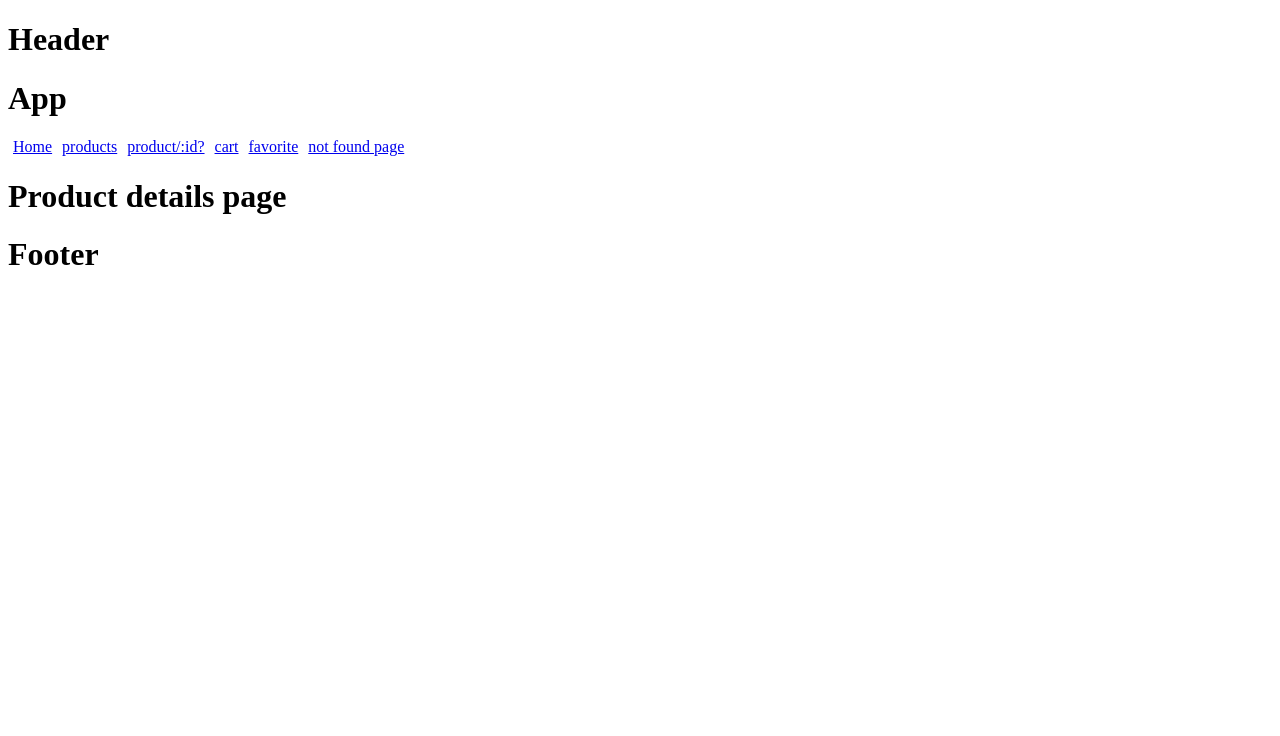
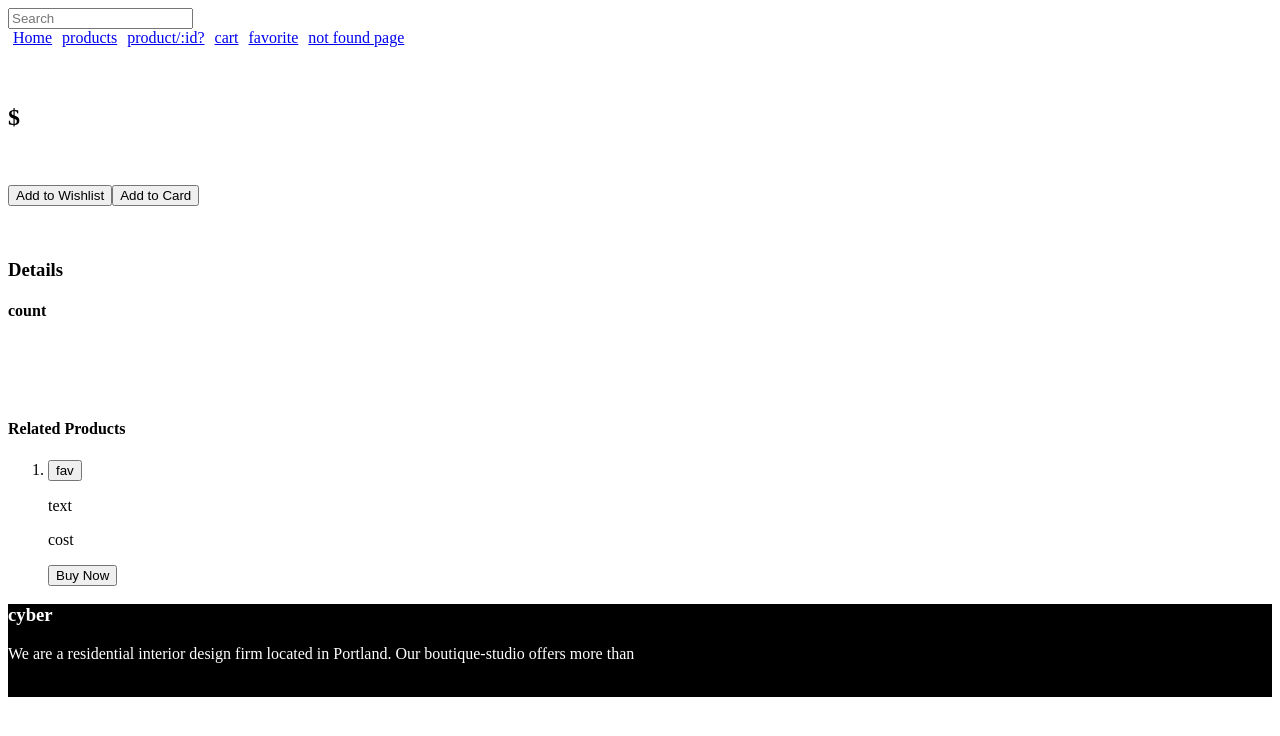
Before and after one commit to Nikonets-Maria/final_project, a Vue app in the folder myapp/: page /product/1 in a window 1280 px wide. Before the commit this address had no page. Shown: the top 736 px of the page. Built offline with nearby package versions, Linux system fonts and the light colour scheme.

Commit message:
new commit

```diff
--- a/myapp/src/App.vue
+++ b/myapp/src/App.vue
@@ -7,7 +7,6 @@ import Footer from './components/Footer.vue';
 
 <template>
   <Header></Header>
-  <h1>App</h1>
     <div class="wrapper">
       <nav>
         <RouterLink to="/" class="link">Home</RouterLink>
--- a/myapp/src/components/Footer.vue
+++ b/myapp/src/components/Footer.vue
@@ -1,7 +1,33 @@
 
 
 <template>
-  <h1>Footer</h1>
+
+  <div class="footer_content">
+    <div>
+      <div class="info">
+        <h3>cyber</h3>
+        <p>We are a residential interior design firm located in Portland. Our boutique-studio offers more than</p>
+      </div>
+
+      <div class="services">
+
+      </div>
+
+      <div class="to_buyer">
+
+      </div>
+
+    </div>
+
+    <div class="social_media">
+      <img class="media_img"/>
+      <img class="media_img"/>
+      <img class="media_img"/>
+      <img class="media_img"/>
+    </div>
+
+  </div>
+
 </template>
 
 <script setup>
@@ -10,4 +36,9 @@
 
 <style scoped>
 
+.footer_content{
+  background-color: black;
+  color: white;
+}
+
 </style>
--- a/myapp/src/components/Header.vue
+++ b/myapp/src/components/Header.vue
@@ -3,9 +3,26 @@
 </script>
 
 <template>
-  <h1>Header</h1>
+
+  <div class="header_content">
+    <img class="logo"/>
+
+    <div class="search">
+      <input type="text" placeholder="Search"/>
+    </div>
+
+    <div class="icons_nav">
+      <img class="fav_logo"/>
+      <img class="cart_logo"/>
+    </div>
+  </div>
+
 </template>
 
 <style scoped>
 
+.header_content{
+  display: flex;
+}
+
 </style>
--- a/myapp/src/views/FavoriteView.vue
+++ b/myapp/src/views/FavoriteView.vue
@@ -3,7 +3,20 @@
 </script>
 
 <template>
-  <h1>Favorite page</h1>
+
+  <div class="">
+    <h4>Favorite</h4>
+    <br>
+    <ol>
+       <li>
+          <img/>
+          <p>text</p>
+          <br>
+      </li>
+    </ol>
+
+    </div>
+
 </template>
 
 <style scoped>
--- a/myapp/src/views/HomeView.vue
+++ b/myapp/src/views/HomeView.vue
@@ -3,7 +3,156 @@
 </script>
 
 <template>
-  <h1>Home page</h1>
+
+  <div class="home_content">
+
+    <div class="cover">
+      <div class="cover_info">
+        <p></p>
+        <h1></h1>
+        <p></p>
+        <button>Shop Now</button>
+      </div>
+
+      <img src="" alt="" class="cover_шьп"/>
+    </div>
+
+    <div class="">
+      <!-- грид сетка? -->
+       <div>
+        <img />
+        <h2></h2>
+        <p></p>
+       </div>
+
+       <div>
+        <img />
+        <h2></h2>
+        <p></p>
+       </div>
+
+       <div>
+        <img />
+        <h2></h2>
+        <p></p>
+       </div>
+
+       <div>
+        <img />
+        <h2></h2>
+        <p></p>
+        <button>Shop Now</button>
+       </div>
+      </div>
+
+    <div class="category_menu">
+      <div>
+        <div>
+          <h4>Browse by category</h4>
+          <button><</button>
+          <button>></button>
+        </div>
+       <div>
+        <!-- цикл для формирования ? если в данных есть изображение категории -->
+        <ol>
+          <li>
+            <img/>
+            <h5></h5>
+          </li>
+        </ol>
+       </div>
+      </div>
+    </div>
+
+    <div class="">
+      <div>
+        <div>
+          <!-- фильтрация -->
+          <button></button>
+          <button></button>
+          <button></button>
+        </div>
+
+        <div>
+          <!-- цикл для карточек товара -->
+           <ol>
+            <li>
+              <div>
+                <button>fav</button>
+                <img/>
+                <p>text</p>
+                <p>cost</p>
+                <button>Buy Now</button>
+              </div>
+            </li>
+           </ol>
+        </div>
+      </div>
+
+
+    </div>
+
+    <div class="">
+       <div>
+        <img />
+        <h2></h2>
+        <p></p>
+        <button>Shop Now</button>
+      </div>
+
+       <div>
+        <img />
+        <h2></h2>
+        <p></p>
+        <button>Shop Now</button>
+      </div>
+
+       <div>
+        <img />
+        <h2></h2>
+        <p></p>
+        <button>Shop Now</button>
+       </div>
+
+       <div>
+        <img />
+        <h2></h2>
+        <p></p>
+        <button>Shop Now</button>
+       </div>
+      </div>
+
+    <div class="">
+      <h4>Discouts up to -50%</h4>
+
+      <ol>
+        <li>
+          <div>
+            <button>fav</button>
+            <img/>
+            <p>text</p>
+            <p>cost</p>
+            <button>Buy Now</button>
+          </div>
+        </li>
+      </ol>
+
+    </div>
+
+    <div class="">
+      <!-- градиент в css -->
+      <img/>
+      <div>
+        <h1></h1>
+        <p></p>
+        <button>Shop Now</button>
+      </div>
+      <img/>
+    </div>
+
+
+  </div>
+
 </template>
 
 <style scoped>
--- a/myapp/src/views/ProductDetailsPageView.vue
+++ b/myapp/src/views/ProductDetailsPageView.vue
@@ -3,7 +3,80 @@
 </script>
 
 <template>
-  <h1>Product details page</h1>
+  <div>
+
+    <div>
+      <div>
+        <img/>
+
+      </div>
+      <div>
+        <img/>
+        <h1></h1>
+        <h2>$</h2>
+        <h3></h3>
+        <!-- если скидка есть передаем через слот? -->
+         <ol>
+          <div>
+            <img/>
+            <p></p>
+            <p></p>
+          </div>
+         </ol>
+         <p></p>
+         <!-- ограничение по тексту и слово кнопка показать больше?
+         а нет - если нажать скролит к следущему диву с деталями?
+         !уточнить на паре
+         -->
+         <div>
+          <button>Add to Wishlist</button>
+          <button>Add to Card</button>
+         </div>
+
+         <ol>
+          <img/>
+          <p></p>
+          <p></p>
+         </ol>
+      </div>
+    </div>
+
+    <div>
+      <h3>Details</h3>
+      <p></p>
+      <div>
+        <!-- итерация по продукту -->
+         <h4></h4>
+         <h4>count</h4>
+         <br>
+      </div>
+
+    </div>
+
+    <div>
+      <h1></h1>
+      <p></p>
+      <img />
+    </div>
+
+  <div class="">
+    <h4>Related Products</h4>
+    <ol>
+       <li>
+        <div>
+          <button>fav</button>
+          <img/>
+          <p>text</p>
+          <p>cost</p>
+          <button>Buy Now</button>
+        </div>
+      </li>
+    </ol>
+
+    </div>
+  </div>
+
+
 </template>
 
 <style scoped>
--- a/myapp/src/views/ProductsPageView.vue
+++ b/myapp/src/views/ProductsPageView.vue
@@ -3,7 +3,64 @@
 </script>
 
 <template>
-  <h1>Product page</h1>
+
+<div class="products_page_content">
+
+  <div class="filtr_menu">
+    <!-- сделать вывод фильтров через цикл, итерация из стейта, подготовить массив фильтр опций -->
+    <h4>Filter Name</h4>
+    <button>></button>
+
+    <div>
+      <input type="text" placeholder="search">
+    </div>
+
+    <ol>
+      <input type="checkbox">
+    </ol>
+
+    <br>
+
+  </div>
+
+  <div class="products_list">
+    <div class="products_header">
+      <div>
+        <h5>Selected Products: </h5>
+        <h5>count</h5>
+      </div>
+      <input type="radio">
+      <!-- упорядочивание изменить инпут на правильное -->
+    </div>
+
+    <ol>
+      <div>
+        <h1></h1>
+        <p></p>
+        <button>Shop Now</button>
+      </div>
+    </ol>
+
+  </div>
+
+  <div>
+    <button><</button>
+    <!-- вычисляем колличество страниц исходя из колличества товара в сторе в режиме
+     реального времени (посмотреть вью репы занятий)
+     доступны для нажатия кнопки сейчас +1 и последняя
+     -->
+     <div>
+      <ol>
+        <p>count</p>
+        <p>....</p>
+        <p>count</p>
+      </ol>
+     </div>
+    <button>></button>
+  </div>
+
+</div>
+
 </template>
 
 <style scoped>
--- a/myapp/src/views/ShoppingCartView.vue
+++ b/myapp/src/views/ShoppingCartView.vue
@@ -3,7 +3,67 @@
 </script>
 
 <template>
-  <h1>Shopping cart page</h1>
+
+<div>
+
+<div>
+  <h3>Shopping Cart</h3>
+  <ol>
+    <li>
+      <img/>
+      <p></p>
+      <div>
+        <button>-</button>
+        <div>
+          <p></p>
+        </div>
+        <button>+</button>
+        <h5>$</h5>
+        <button>delete</button>
+
+      </div>
+    </li>
+  </ol>
+  <br>
+</div>
+
+<div>
+  <h3>Order Summary</h3>
+
+  <form>
+    <!-- во вью есть специальные формы посмотреть реп на тему-->
+     <label for="">
+      <input type="text">
+     </label>
+
+     <label for="">
+      <input type="text">
+     </label>
+
+    <div>
+      <h6></h6>
+      <h6>cost</h6>
+    </div>
+    <div>
+      <h6></h6>
+      <h6>cost</h6>
+    </div>
+    <div>
+      <h6></h6>
+      <h6>cost</h6>
+    </div>
+    <div>
+      <h5>Total</h5>
+      <h6>cost</h6>
+    </div>
+
+    <button>Checkout</button>
+
+  </form>
+</div>
+
+</div>
+
 </template>
 
 <style scoped>
```
